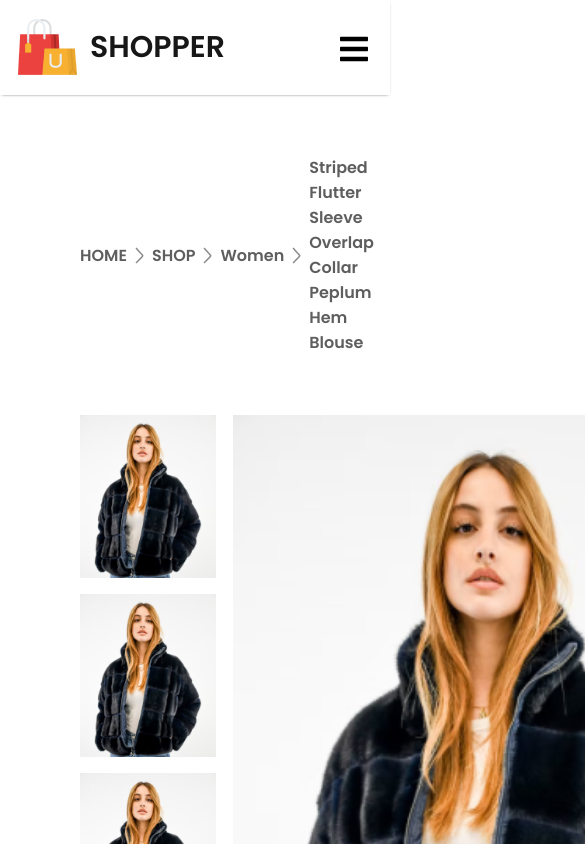
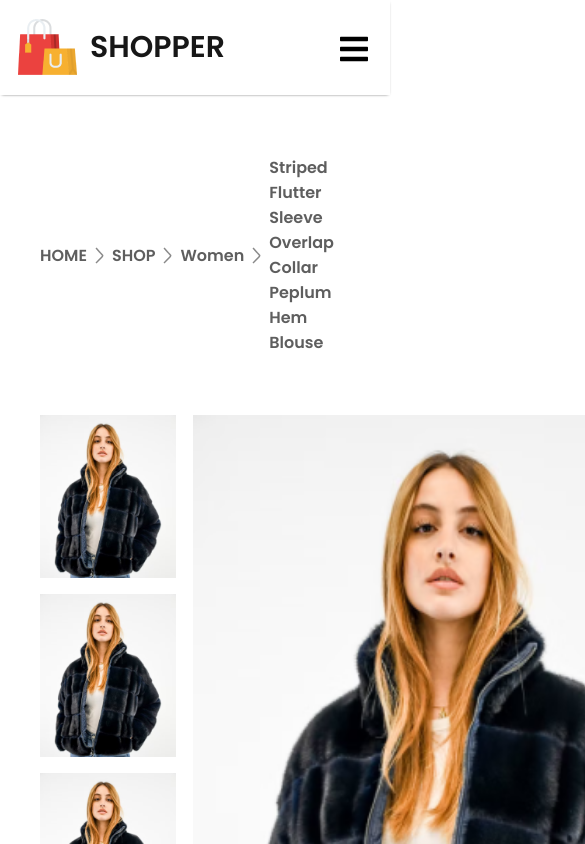
Before and after one commit to Murtuza-Ahmed/react-paractice-tutorial, a React (Vite) app in the folder react-ecommerce-tutorial/: page /product/1 in a window 390 px wide. Shown: the top 844 px of the page, 585 px wide, since content can reach past the window. Built offline with nearby package versions, Linux system fonts and the light colour scheme.

Commit message:
responsive style paractice

```diff
--- a/react-ecommerce-tutorial/src/components/Breadcrums/Breadcrums.module.css
+++ b/react-ecommerce-tutorial/src/components/Breadcrums/Breadcrums.module.css
@@ -8,3 +8,9 @@
     margin: 60px 80px;
     text-transform: capitalize;
 }
+
+@media only screen and (max-width:768px) {
+    .Breadcrums {
+        margin: 60px 40px;
+    }
+}
--- a/react-ecommerce-tutorial/src/components/ProductDisplay/ProductDisplay.module.css
+++ b/react-ecommerce-tutorial/src/components/ProductDisplay/ProductDisplay.module.css
@@ -102,3 +102,10 @@
 .ProductDisplayRightCategory span {
     font-weight: 600;
 }
+
+@media only screen and (max-width:768px) {
+    .ProductDisplay {
+        margin: 0 40px;
+        display: block;
+    }
+}
--- a/react-ecommerce-tutorial/src/components/RelatedProducts/RelatedProducts.module.css
+++ b/react-ecommerce-tutorial/src/components/RelatedProducts/RelatedProducts.module.css
@@ -25,3 +25,10 @@
     flex-wrap: wrap;
     gap: 30px;
 }
+
+@media only screen and (max-width:768px){
+    .RelatedProductsItem{
+        display: grid;
+        grid-template-columns: 1fr 1fr;
+    }
+}
```
